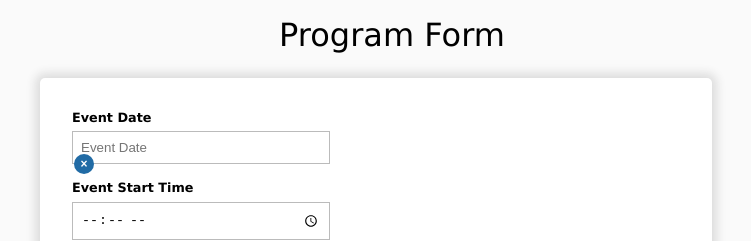
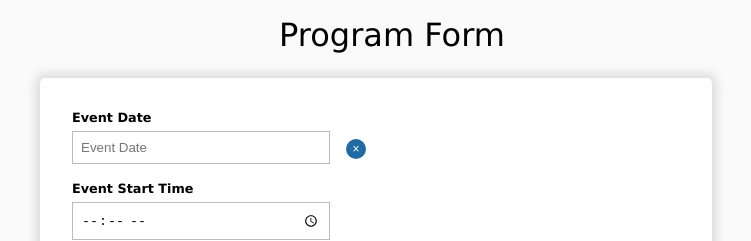
Before and after one commit to KalebRaymond/Program-Form, a React (Create React App) app: page / in a window 1280 px wide. Shown: the top 241 px of the page, without its empty margins (264-1015 px from the left). Built offline with nearby package versions, Linux system fonts and the light colour scheme.

Commit message:
Fix datepicker styling

```diff
--- a/src/components/ActionButton/ActionButton.js
+++ b/src/components/ActionButton/ActionButton.js
@@ -1,9 +1,9 @@
 import React from "react";
 import PropTypes from "prop-types";
-import styles from "./ActionButton.module.scss";
+import styles from "./ActionButton.scss";
 
 const ActionButton = (props) => (
-	<button type={props.type} onClick={props.onClick}>
+	<button className="actionButton" type={props.type} onClick={props.onClick}>
 		{props.buttonText}
 	</button>
 );
--- a/src/components/ActionButton/ActionButton.module.scss
+++ b/src/components/ActionButton/ActionButton.scss
@@ -1,4 +1,4 @@
-button {
+.actionButton {
 	background-color: #ddd;
 	border: 1px solid #888;
 	padding: 1rem 1rem;
--- a/src/components/EventForm/EventForm.js
+++ b/src/components/EventForm/EventForm.js
@@ -92,10 +92,12 @@ const EventForm = () => {
 			<form onSubmit={handleSubmit}>
 				<FormInput label={"Event Date"}>
 					<DatePicker
+						showPopperArrow={false}
 						selected={formState.eventDate}
 						placeholderText={"Event Date"}
 						isClearable
 						onChange={(date) => handleDatePickerChange("eventDate", date)}
+						minDate={new Date()}
 					></DatePicker>
 				</FormInput>
 				<FormInput label={"Event Start Time"}>
@@ -198,12 +200,14 @@ const EventForm = () => {
 				</FormInput>
 				<FormInput label={"Marketing Start Date"}>
 					<DatePicker
+						showPopperArrow={false}
 						selected={formState.marketingStartDate}
 						placeholderText={"Marketing Start Date"}
 						isClearable
 						onChange={(date) =>
 							handleDatePickerChange("marketingStartDate", date)
 						}
+						minDate={new Date()}
 					></DatePicker>
 				</FormInput>
 				<FormInput label={"Are there signups?"}>
@@ -217,10 +221,12 @@ const EventForm = () => {
 				</FormInput>
 				<FormInput label={"Signups Open Date"}>
 					<DatePicker
+						showPopperArrow={false}
 						selected={formState.signupsOpenDate}
 						placeholderText={"Signups Open Date"}
 						isClearable
 						onChange={(date) => handleDatePickerChange("signupsOpenDate", date)}
+						minDate={new Date()}
 					></DatePicker>
 				</FormInput>
 				<FormInput label={"Signups Close Date"}>
--- a/src/components/FormInput/FormInput.scss
+++ b/src/components/FormInput/FormInput.scss
@@ -29,5 +29,23 @@
 			width: 25rem;
 			height: 5rem;
 		}
+
+		.react-datepicker {
+			font-size: 1rem;
+		}
+
+		.react-datepicker__input-container {
+			.react-datepicker__close-icon {
+				position: relative;
+				margin: 0rem;
+				margin-left: 1rem;
+				width: 2rem;
+				height: 2rem;
+
+				&:hover {
+					background-color: transparent;
+				}
+			}
+		}
 	}
 }
```
